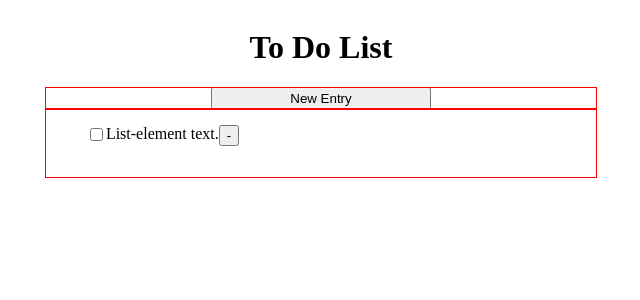
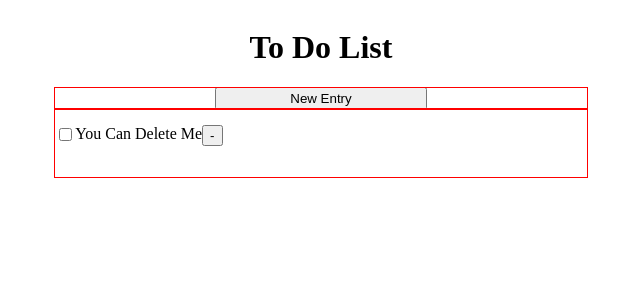
Before and after one commit to Morgan421a/Vue-To-Do-List, a Vue app in the folder To-Do-List/: page / in a window 1280 px wide. Shown: the top 300 px of the page, without its empty margins (319-959 px from the left). Built offline with nearby package versions, Linux system fonts and the light colour scheme.

Commit message:
Added "new entry" button functionality

```diff
--- a/To-Do-List/src/App.vue
+++ b/To-Do-List/src/App.vue
@@ -1,15 +1,35 @@
-<script setup></script>
+<script setup>
+import { ref } from 'vue';
+
+let id = 0
+
+const entries = ref([
+  { id: id++, text: 'You Can Delete Me' } // Stores entries in an array, gives each entry and id key
+])
+
+function addEntry() {
+  const newEntry = prompt("Enter a new task:");
+  if (newEntry != null) { // only executes if newEntry not empty
+    entries.value.push({ id: id++, text: newEntry })
+  }
+}
+
+
+</script>
 
 <template>
   <div class="layout">
     <h1>To Do List</h1>
     <div class="content-top">
-    <button class="new-entry">New Entry</button>
+    <button class="new-entry" @click="addEntry">New Entry</button>
     </div>
     <div class="content">
       <ul>
-        <li><input type="checkbox" class="checkbox"><span class="list-item">List-element text.</span><input type="button" value="-" id="delete"></input><br/><br/></li>
-        <!-- Use computed values for button value to have an image rather than text -->
+        <li v-for="entry in entries" :key="entry.id">
+          <input type="checkbox" class="checkbox">
+          <span>{{ entry.text }}</span>
+          <input type="button" value="-" id="delete"></input><br/><br/>
+        </li>
       </ul>
     </div>
   </div>
@@ -49,6 +69,10 @@ h1 {
   height: 110%;
 }
 
+ul {
+  padding-left: 0px;
+}
+
 li {
   list-style: none;
   display: flex;
@@ -59,4 +83,5 @@ li {
 
 
 
+
 </style>
```
